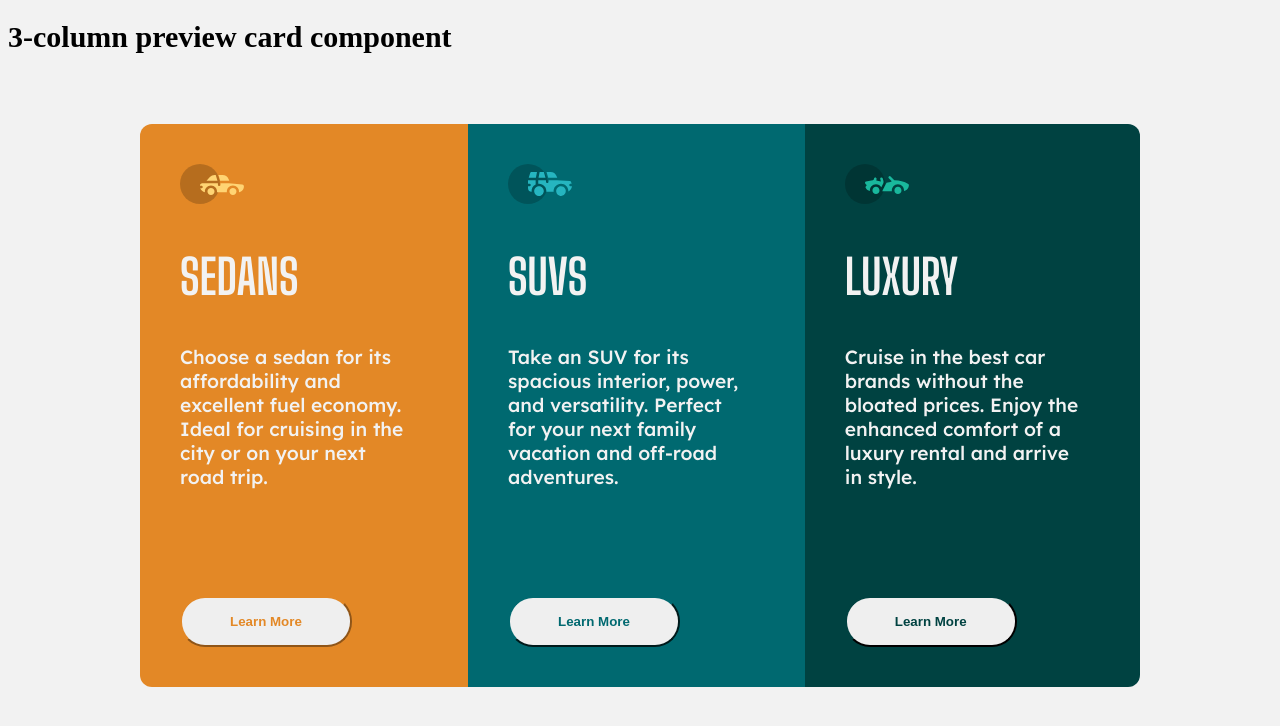
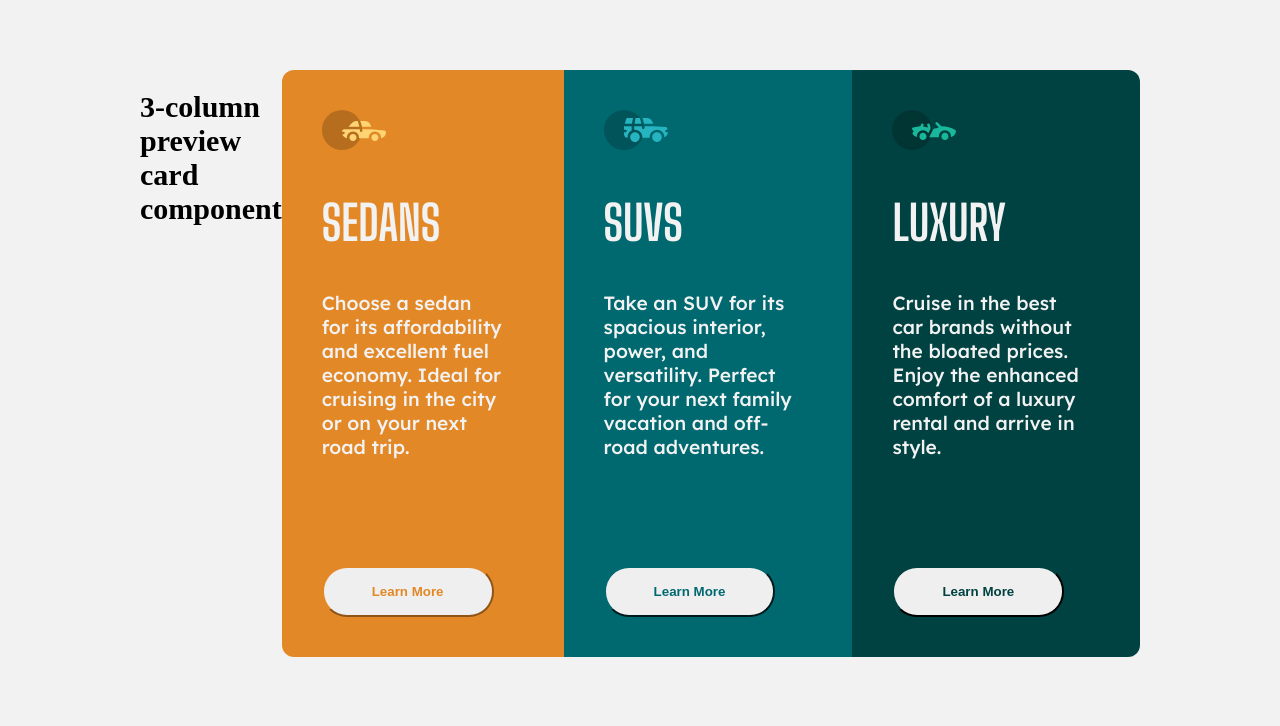
Before and after one commit to mik135/3-column-Component, a plain HTML site: page index.html in a window 1280 px wide. Drawn offline with Linux system fonts and the light colour scheme.

Commit message:
Update index.html

```diff
--- a/index.html
+++ b/index.html
@@ -11,8 +11,8 @@
 </head>
 <body>
   <main>
-    <h1 class="sr-only">3-column preview card component</h1>
     <div class="component">
+      <h1 class="visuallyhidden">3-column preview card component</h1>
       <div class="part sedan">
         <img src="images/icon-sedans.svg" alt="A Sedan icon">
         <h2>SEDANS</h2>
```
